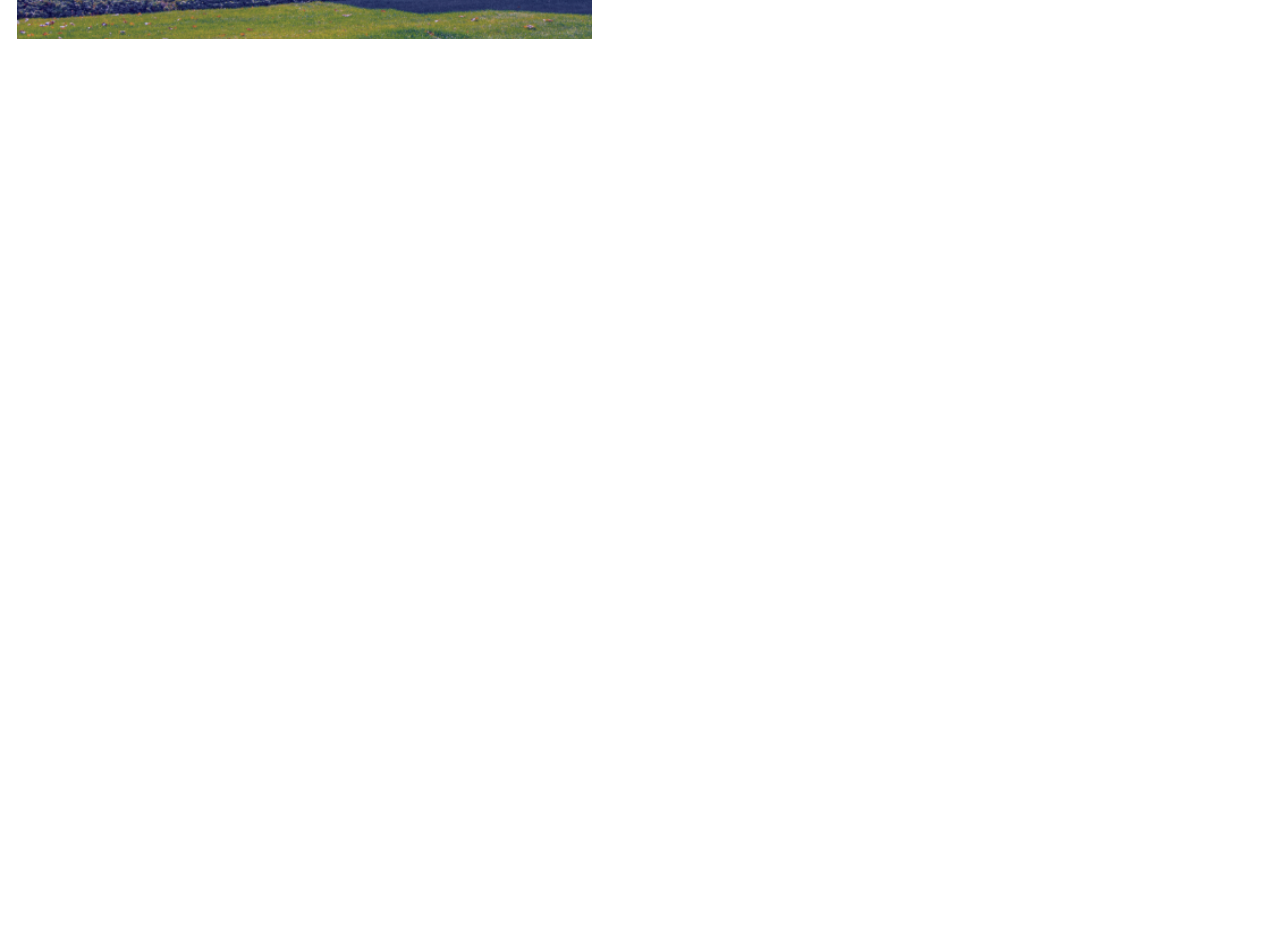
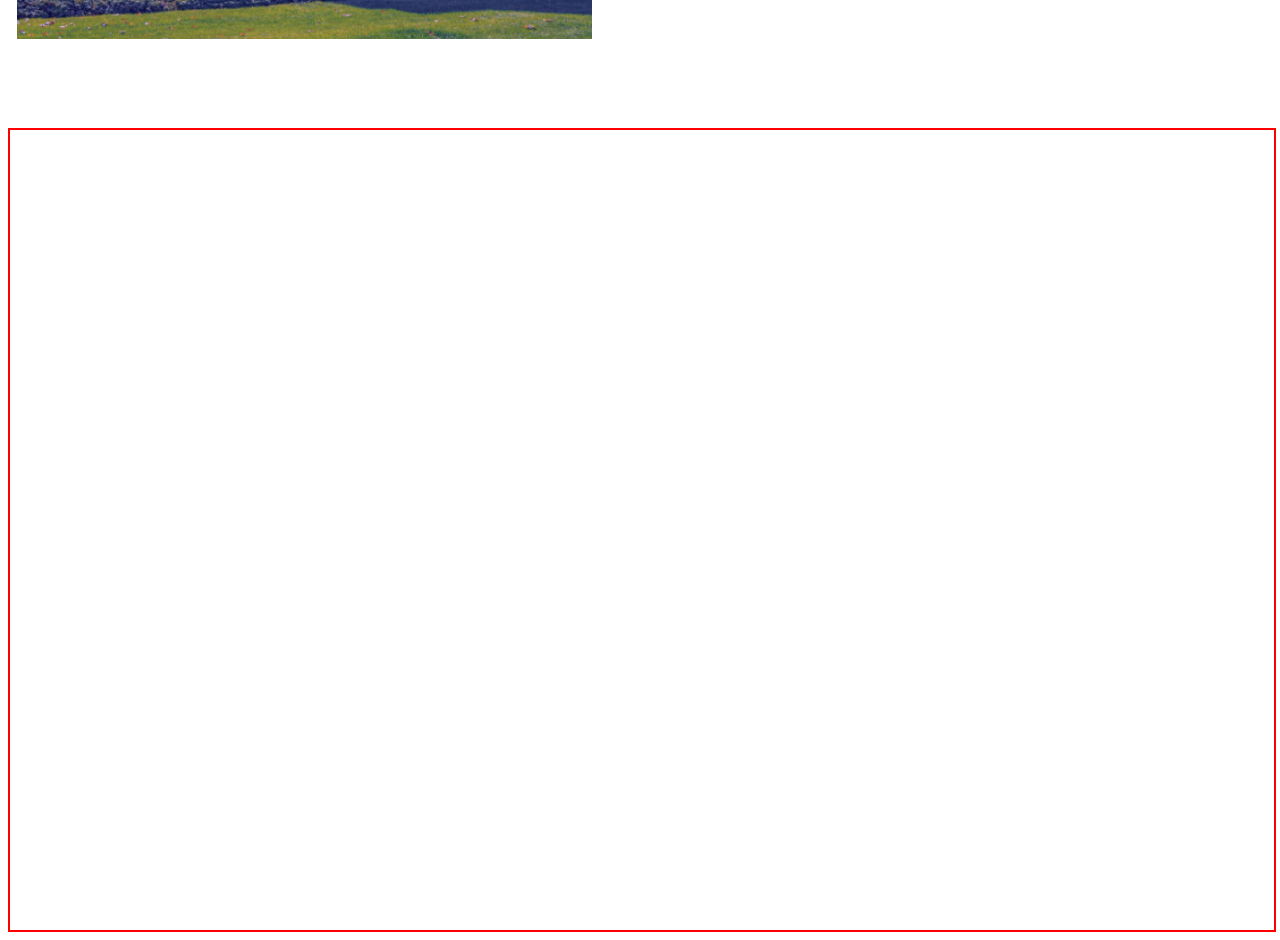
Before and after one commit to Dinesh-jrr/Real-State, a React (Vite) app: page / in a window 1280 px wide. Shown: the part 6780-7720 px from the top of the page. Before the commit the page ends 6908 px from the top, so only its background shows below. Built offline with nearby package versions, Linux system fonts and the light colour scheme.

Commit message:
feed section

```diff
--- a/src/App.jsx
+++ b/src/App.jsx
@@ -9,6 +9,7 @@ import Features from './Components/Features/Features'
 import Customers from './Components/Customers/Customers'
 import Properties from './Components/Properties/Properties'
 import Facilities from './Components/Facilities/Facilities'
+import Feed from './Components/Feed/Feed'
 
 function App() {
 
@@ -23,6 +24,7 @@ function App() {
       <Customers></Customers>
       <Properties></Properties>
       <Facilities></Facilities>
+      <Feed></Feed>
     </>
   )
 }
--- /dev/null
+++ b/src/Components/Feed/Feed.css
@@ -0,0 +1,5 @@
+.feed{
+    height:800px;
+    width:100%;
+    border:2px solid red;
+}
--- /dev/null
+++ b/src/Components/Feed/Feed.jsx
@@ -0,0 +1,11 @@
+import React from "react";
+import './Feed.css'
+
+function Feed(){
+    return(
+        <div className="feed">
+
+        </div>
+    )
+}
+export default Feed
```
